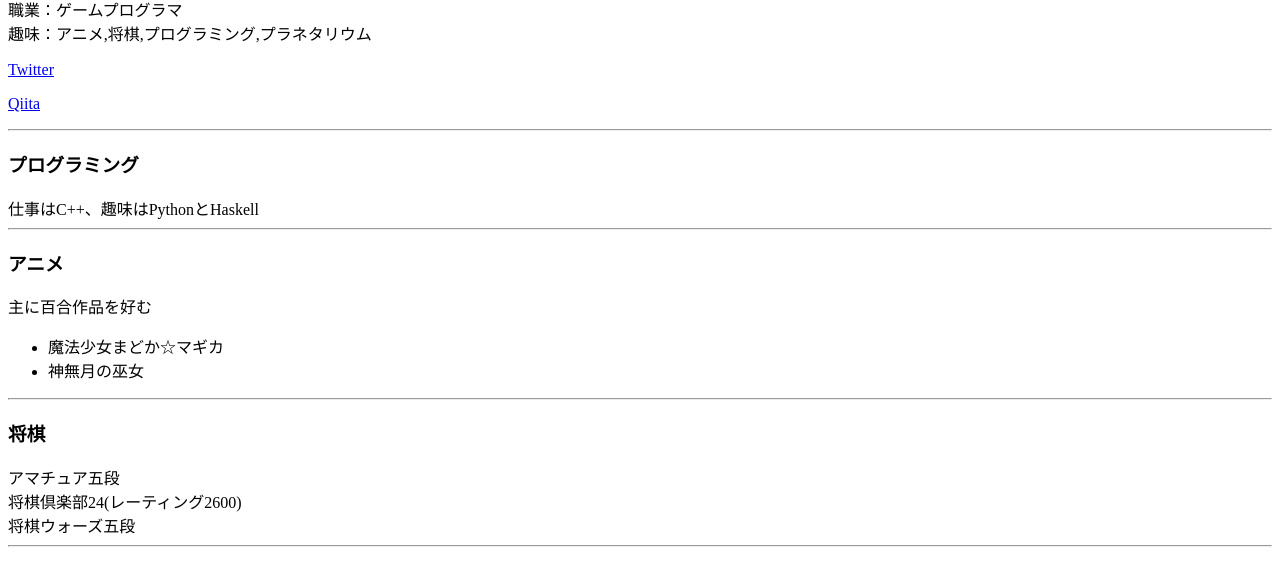
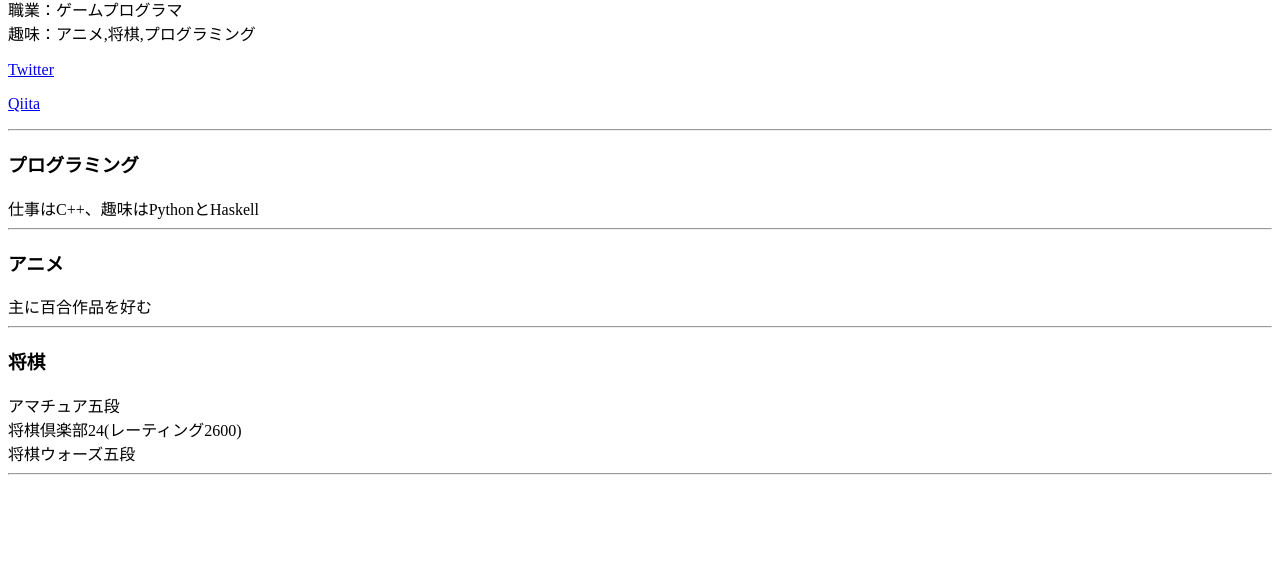
Before and after one commit to sartan123/sartan123.github.io, a plain HTML site: page index.html in a window 1280 px wide. Shown: the part 62-648 px from the top of the page. Drawn offline with Linux system fonts and the light colour scheme.

Commit message:
updated
updated

```diff
--- a/index.html
+++ b/index.html
@@ -6,7 +6,7 @@
     <body>
         <h3>About Me</h3>
         職業：ゲームプログラマ<br>
-        趣味：アニメ,将棋,プログラミング,プラネタリウム<br>
+        趣味：アニメ,将棋,プログラミング<br>
         <p><a href="https://twitter.com/sartan_bot">Twitter</a></p>
         <p><a href="http://qiita.com/sartan123">Qiita</a></p>
         <hr>
@@ -17,10 +17,6 @@
 
         <h3>アニメ</h3>
         主に百合作品を好む<br>
-        <ul>
-            <li>魔法少女まどか☆マギカ</li>
-            <li>神無月の巫女</li>
-        </ul>
         <hr>
 
         <h3>将棋</h3>
```
